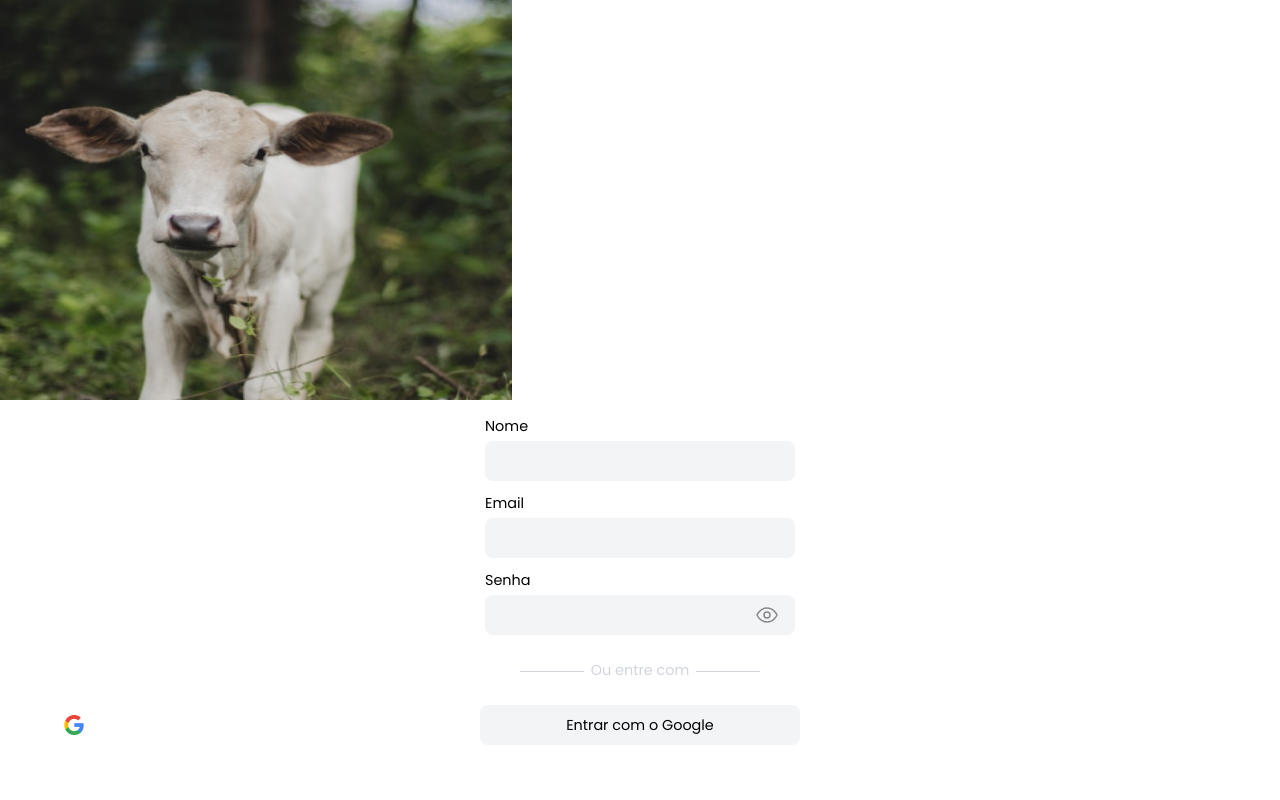
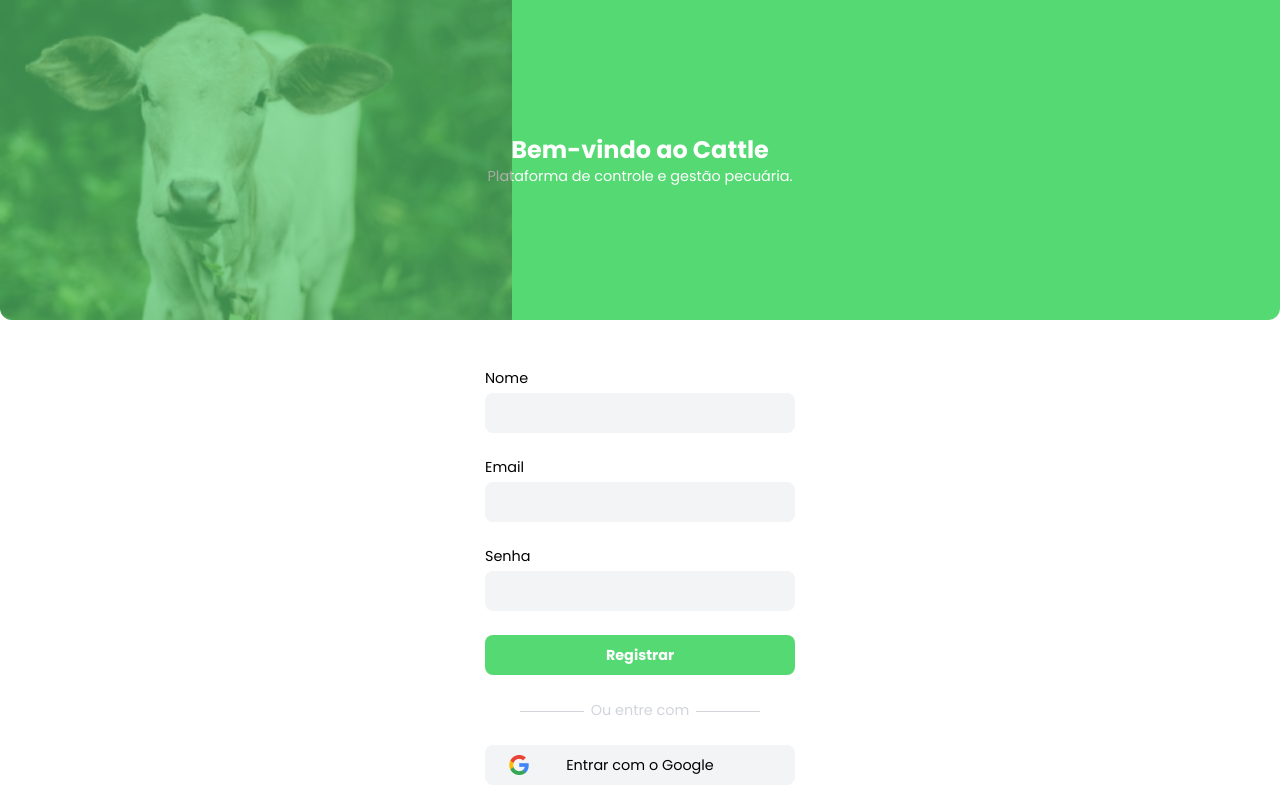
Before and after one commit to DevRadhy/cattle-web, a Next.js app in the folder web/: page /register in a window 1280 px wide. Built offline with nearby package versions, Linux system fonts and the light colour scheme.

Commit message:
Create register page

```diff
--- a/web/src/pages/register.tsx
+++ b/web/src/pages/register.tsx
@@ -1,49 +1,83 @@
+import { Button } from "@/components/Button";
 import { Input } from "@/components/Input";
-import { EyeIcon } from "lucide-react";
+import { AuthContext } from "@/contexts/AuthContext";
 import Image from "next/image";
+import { FormEvent, useContext, useState } from "react";
+
+import bezerro from "../../public/bezerro.png";
 
 export default function Register() {
+  const [ name, setName ] = useState<string>("");
+  const [ email, setEmail ] = useState<string>("");
+  const [ password, setPassword ] = useState<string>("");
+
+  const { register } = useContext(AuthContext);
+
+  async function handleSubmit(e: FormEvent<HTMLFormElement>) {
+    e.preventDefault();
+
+    if(!name || !email || !password) return
+
+    await register({ name, email, password });
+  }
+
   return (
     <div className="w-screen h-screen">
+      <div
+        className="h-2/5 rounded-b-xl bg-green-600 text-center flex flex-col justify-center relative overflow-hidden"
+      >
         <Image
-        className="h-1/2"
-        src="/bezerro.png"
-        alt="Rebanho bovino"
+          src={bezerro}
+          alt="Bezerro"
           width={512}
           height={512}
+          priority
+          className="absolute opacity-40 z-10"
         />
 
+        <h1 className="text-white text-2xl">Bem-vindo ao Cattle</h1>
+        <p className="text-white">Plataforma de controle e gestão pecuária.</p>
+      </div>
+
+      <form id="register" onSubmit={(e) => handleSubmit(e)}>
         <div
-        className="h-1/2 flex flex-col items-center"
-      >
-        <div
-          className="w-full mt-4 mb-6 grid grid-rows-3 justify-center gap-3"
+          className="mt-12 grid gap-6 justify-center"
         >
           <Input
             label="Nome"
             type="text"
+            value={name}
+            autoComplete="true"
+            required
+            onChange={(e) => setName(e.target.value)}
           />
 
           <Input
             label="Email"
             type="text"
+            value={email}
+            autoComplete="true"
+            required
+            onChange={(e) => setEmail(e.target.value)}
           />
 
           <Input
             label="Senha"
             type="password"
-          >
-            <EyeIcon
-              className="mr-4 absolute right-0 bottom-0 -translate-y-1/3"
-              color="#888"
-              strokeWidth={1.5}
+            value={password}
+            required
+            onChange={(e) => setPassword(e.target.value)}
           />
-          </Input>
-        </div>
+
+          <Button
+            text="Registrar"
+            type="submit"
+            form="register"
+          />
 
           <span
             className="
-          w-32 text-center text-gray-300
+            w-32 text-center text-gray-300 m-auto
             before:block before:content[''] before:w-60 before:h-px before:-translate-x-14 before:translate-y-3 before:border-x-16 before:border-gray-300
             "
           >
@@ -51,10 +85,10 @@ export default function Register() {
           </span>
 
           <button
-          className="w-80 h-10 bg-gray-100 rounded-lg m-6 flex items-center justify-center"
+            className="w-full max-w-xs h-10 bg-gray-100 rounded-lg flex items-center justify-center relative"
           >
             <Image
-            className="ml-4 absolute left-12"
+              className="ml-6 absolute left-0"
               src="/google.png"
               alt="Google"
               width={20}
@@ -64,6 +98,7 @@ export default function Register() {
             Entrar com o Google
           </button>
         </div>
+      </form>
     </div>
   );
 }
```
Lines whose indentation alone changed are shown as unchanged.
